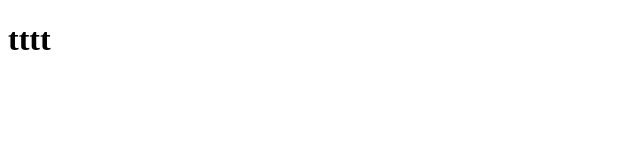
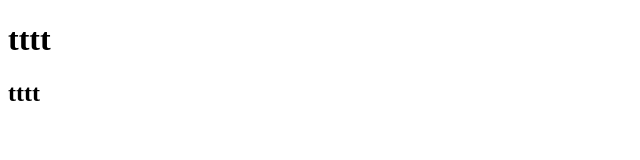
Before and after one commit to LudovicRAVINET/helloWorld, a plain HTML site: page index.html in a window 1280 px wide. Shown: the full height of the page, 0-640 px from the left. Drawn offline with Linux system fonts and the light colour scheme.

Commit message:
added h2

```diff
--- a/index.html
+++ b/index.html
@@ -6,5 +6,6 @@
   </head>
   <body>
    <h1>tttt</h1>
+   <h2>tttt</h2>
   </body>
 </html>
```
